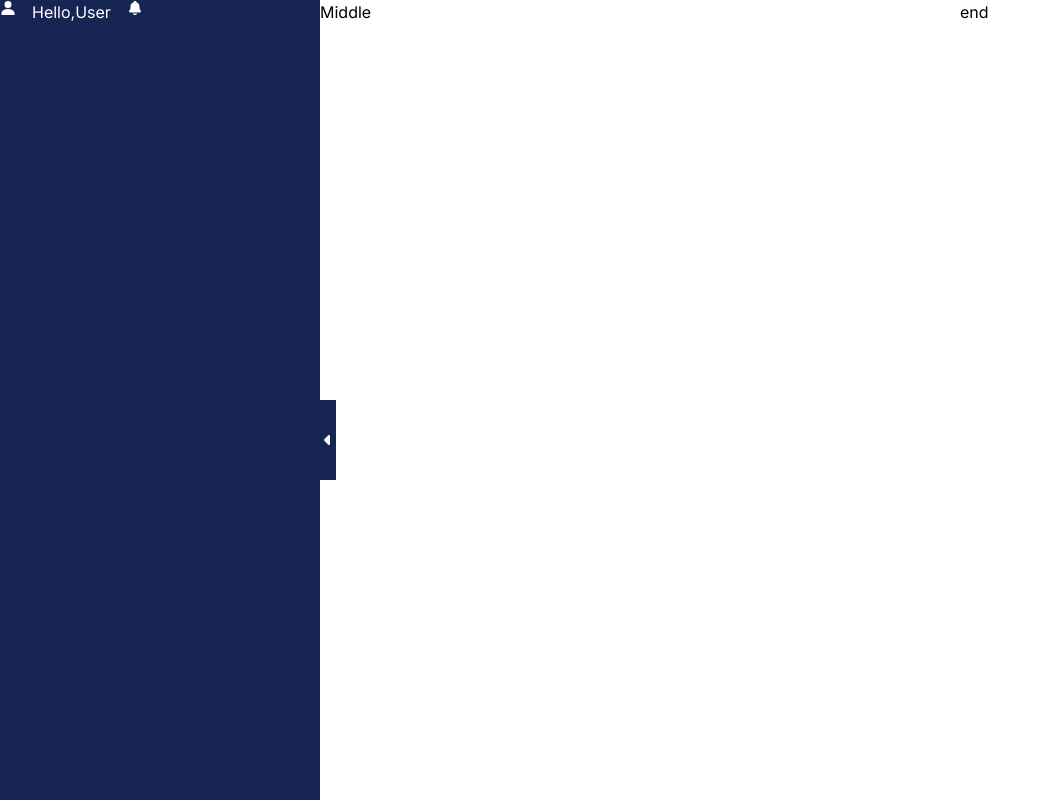
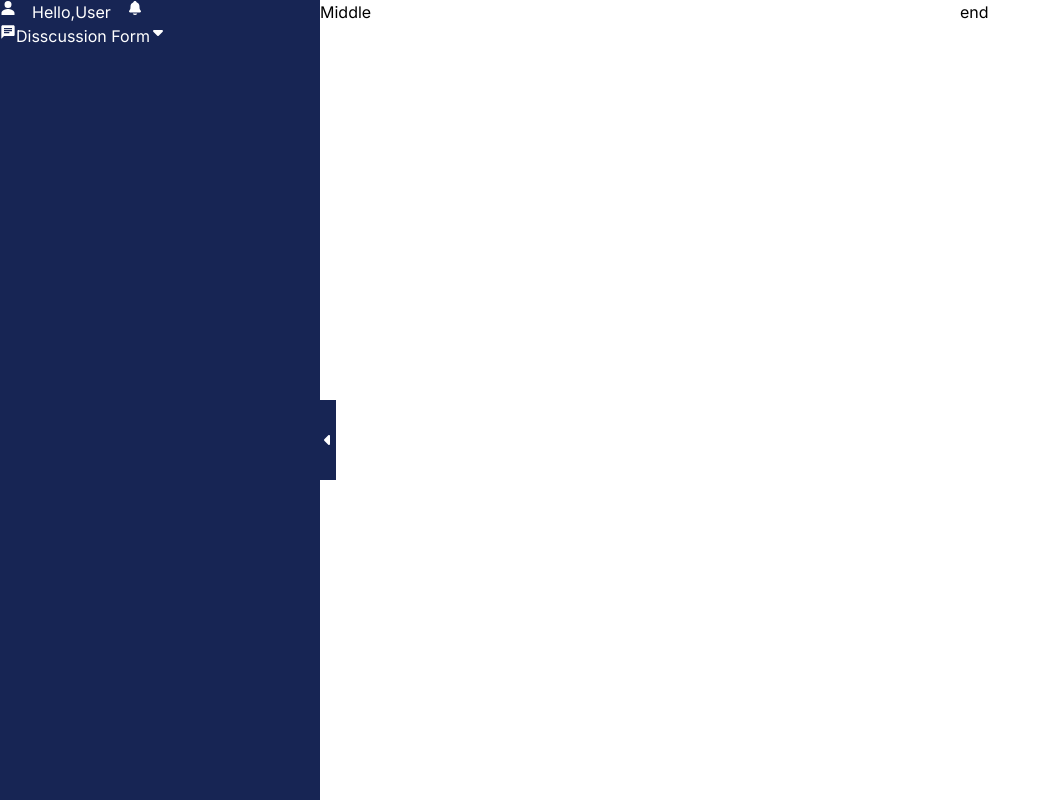
Before and after one commit to Shahidul-Islam-Jony/Go-India-Stocks-Task, a Next.js app: page / in a window 1280 px wide. Both pictures are taken after a click on the button 8 px from the left and 440 px from the top of the page. Shown: the whole page, without its empty margins (0-1050 px from the left). Built offline with nearby package versions, Linux system fonts and the light colour scheme.

Commit message:
discussion form Link added

```diff
--- a/src/Components/SideNav/SideNav.js
+++ b/src/Components/SideNav/SideNav.js
@@ -1,17 +1,25 @@
 import { IoPersonSharp, IoNotifications } from "react-icons/io5";
+import { FaCaretDown } from "react-icons/fa6";
 import { GoDotFill } from "react-icons/go";
+import { MdChat } from "react-icons/md";
+import Link from "next/link";
 
 const SideNav = () => {
   return (
     <div>
       <div className="bg-blue-950 min-h-screen text-white">
         <div className="flex items-center gap-4 p-4 border-b-2">
-          <IoPersonSharp className="text-xl"/>
+          <IoPersonSharp className="text-xl" />
           <p className="font-bold">Hello,User</p>
           <div className="flex md:ml-40 relative">
-            <IoNotifications className="text-2xl"/>
-            <GoDotFill className="absolute text-red-500 right-0"/>
+            <IoNotifications className="text-2xl" />
+            <GoDotFill className="absolute text-red-500 right-0" />
           </div>
+        </div>
+        <div className="p-4">
+          <Link href="#" className="flex items-center gap-2">
+            <MdChat className="text-2xl" /> Disscussion Form <FaCaretDown className="ml-10 md:ml-20"/>
+          </Link>
         </div>
       </div>
     </div>
--- a/src/app/page.js
+++ b/src/app/page.js
@@ -37,7 +37,7 @@ const Home = () => {
         )}
         <div
           className={`${
-            !isSideOpen && "md:w-7/12"
+            !isSideOpen && "md:w-8/12"
           } md:w-6/12 relative min-h-screen`}
         >
           <Disscussion></Disscussion>
@@ -57,7 +57,7 @@ const Home = () => {
             </button>
           )}
         </div>
-        <div className={`${!isSideOpen && "md:w-3/12"} md:w-3/12`}>
+        <div className={`${!isSideOpen && "md:w-4/12"} md:w-3/12`}>
           <Market></Market>
         </div>
       </div>
```
